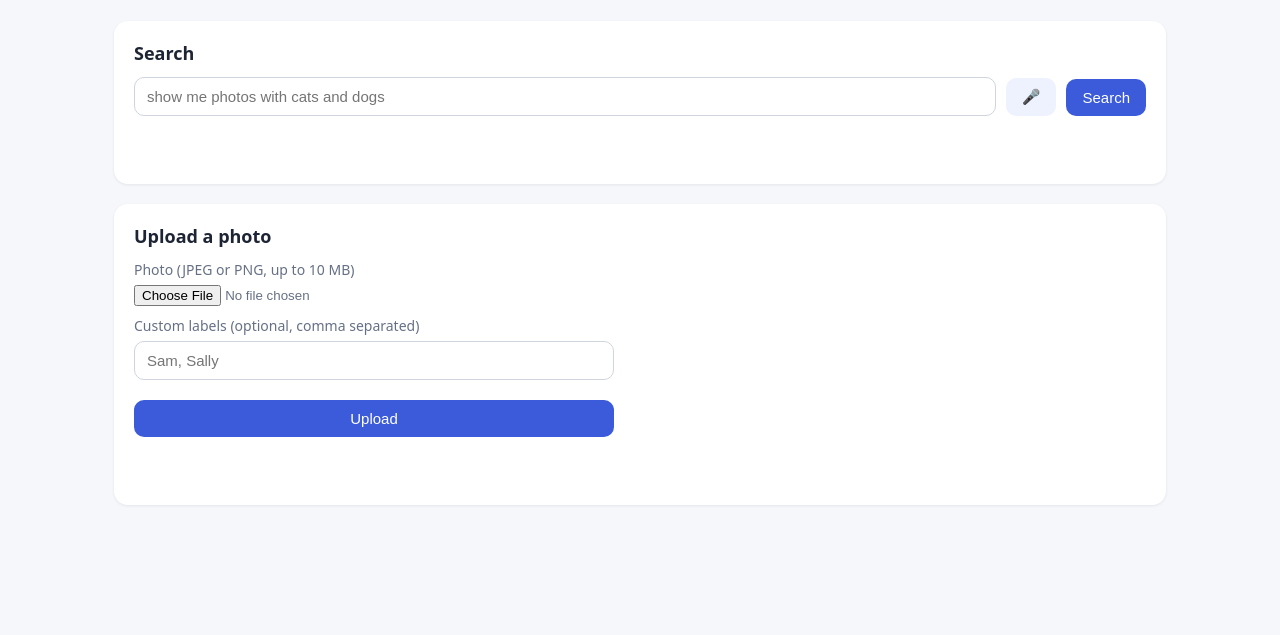
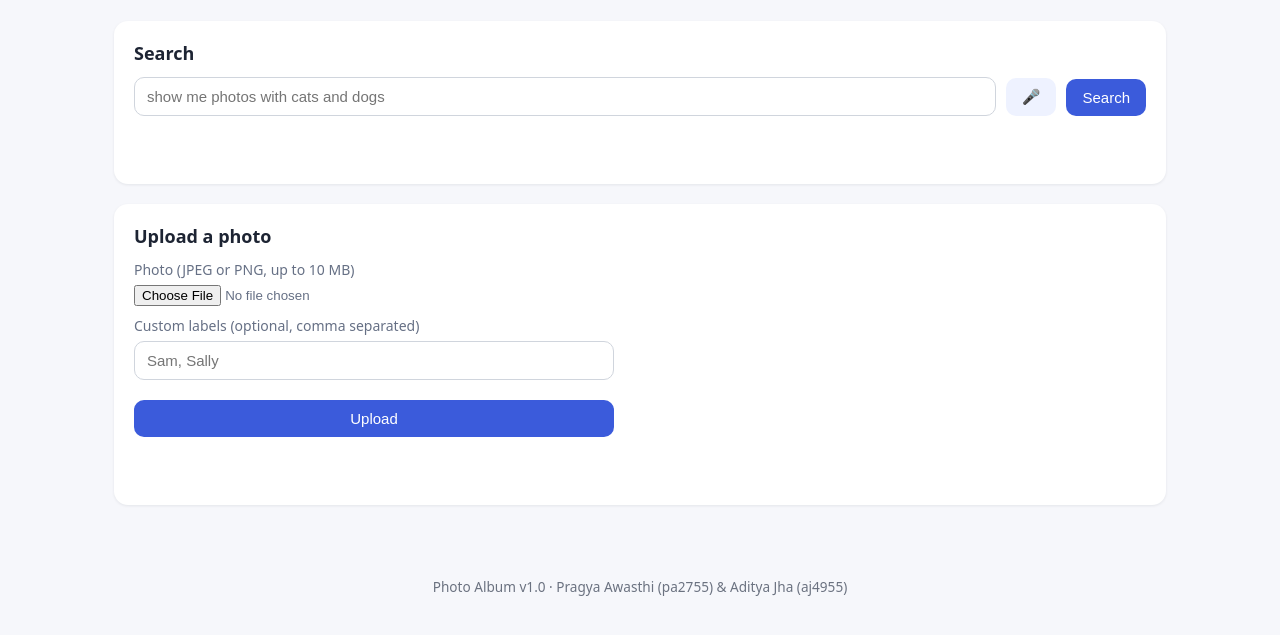
Before and after one commit to pragya2002/photo-album, a plain HTML site: page front-end/index.html in a window 1280 px wide. Shown: the part 101-736 px from the top of the page. Drawn offline with Linux system fonts and the light colour scheme.

Commit message:
Add site footer with team names and log result counts in search Lambda

```diff
--- a/front-end/index.html
+++ b/front-end/index.html
@@ -41,6 +41,8 @@
     </section>
   </main>
 
+  <footer class="site-footer">Photo Album v1.0 &middot; Pragya Awasthi (pa2755) &amp; Aditya Jha (aj4955)</footer>
+
   <!-- API Gateway generated JavaScript SDK (SDK1): unzip it into ./sdk -->
   <script src="sdk/lib/axios/dist/axios.standalone.js"></script>
   <script src="sdk/lib/CryptoJS/rollups/crypto-js.js"></script>
--- a/front-end/styles.css
+++ b/front-end/styles.css
@@ -23,3 +23,10 @@ figcaption { padding:8px; display:flex; flex-wrap:wrap; gap:4px; }
 .chip { padding:3px 9px; font-size:12px; border-radius:999px; background:#eef2ff; color:var(--accent); }
 .chip.static { cursor:default; }
 #preview { max-width:220px; border-radius:10px; }
+
+.site-footer {
+  text-align: center;
+  font-size: 0.85rem;
+  color: #6b7280;
+  padding: 1.5rem 0 2rem;
+}
```
Also changed, not shown: 1 other file.
